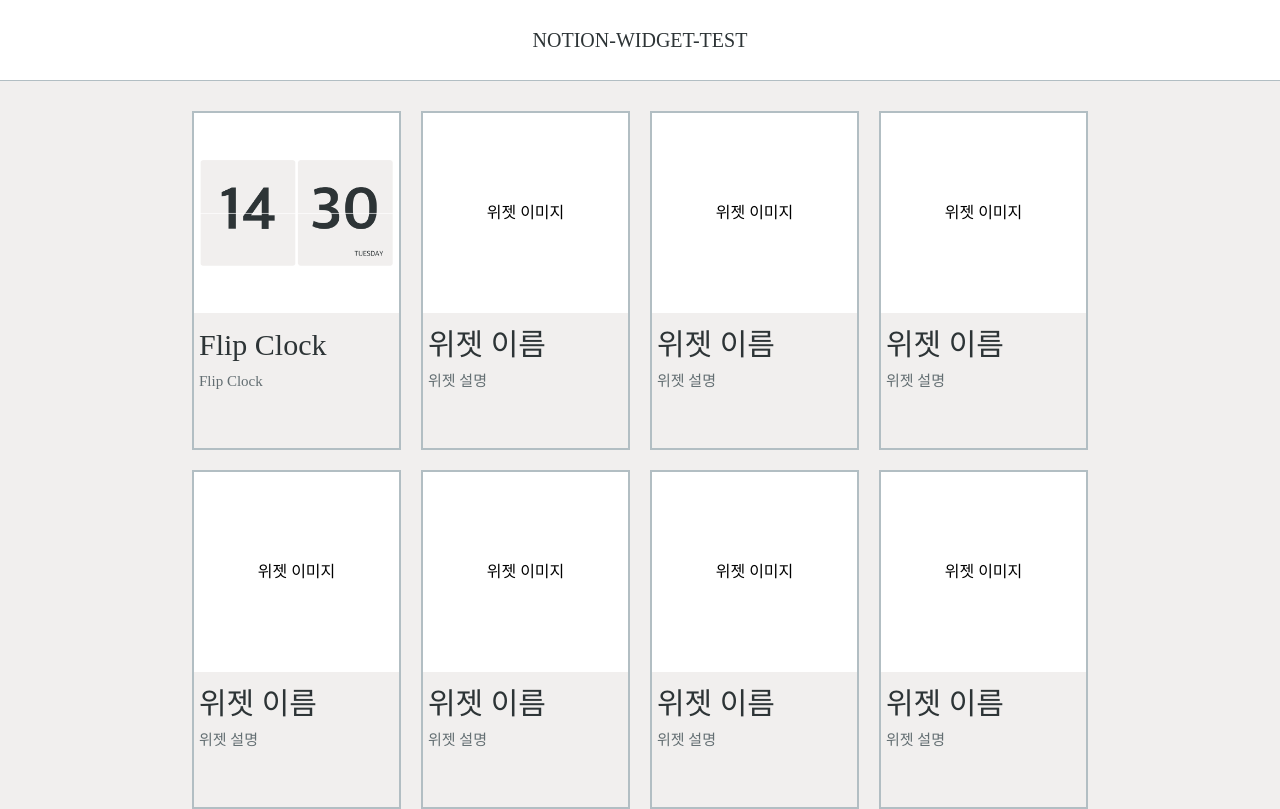
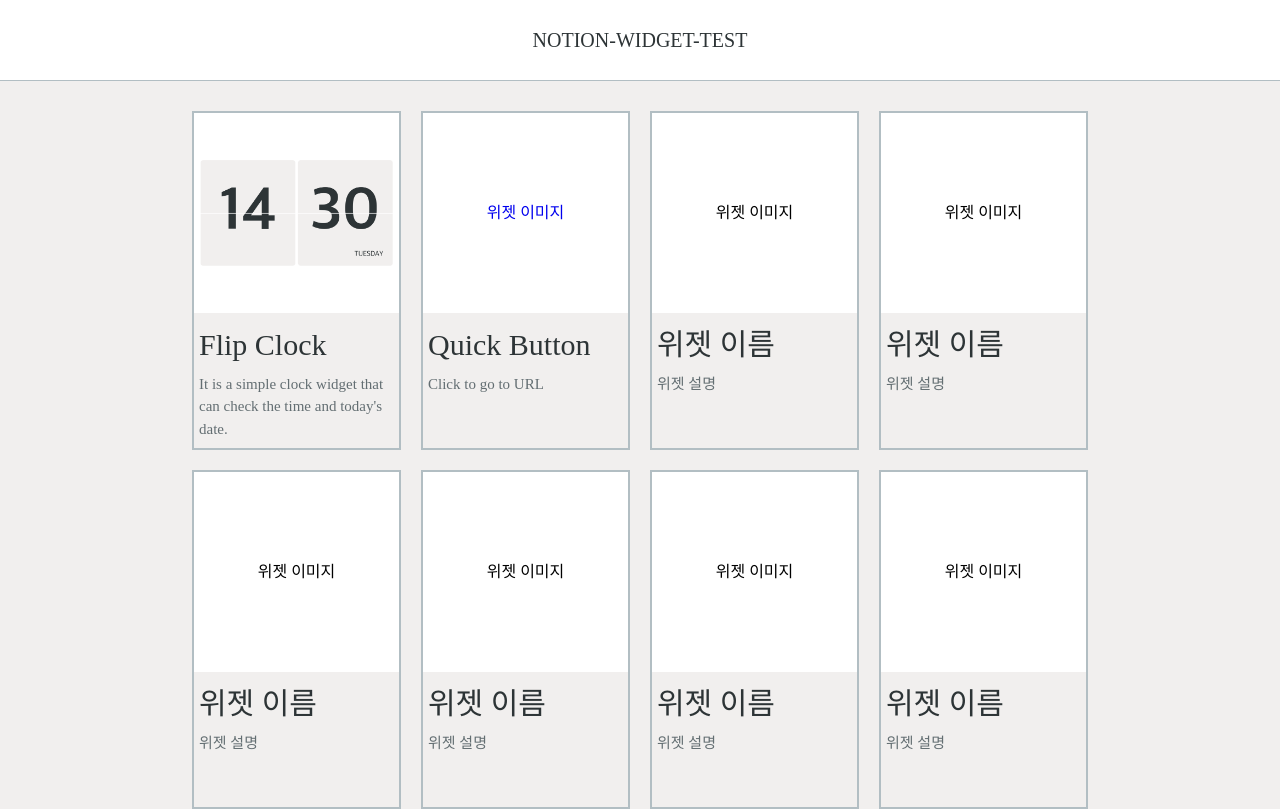
Before and after one commit to ohnas/notion-widget-test, a React (Create React App) app: page / in a window 1280 px wide. Built offline with nearby package versions, Linux system fonts and the light colour scheme.

Commit message:
creat QuickButton

```diff
--- a/src/App.js
+++ b/src/App.js
@@ -4,6 +4,7 @@ import Nav from "./components/Nav";
 import Home from "./pages/home/Home";
 import Widget from "./pages/widget/Widget";
 import EmbedFlipClock from "./components/FlipClock/EmbedFlipClock";
+import EmbedQuickButton from "./components/QuickButton/EmbedQuickButton";
 
 function App() {
   const location = useLocation();
@@ -24,6 +25,7 @@ function App() {
         <Route path="/" element={<Home />} ></Route>
         <Route path="/widget/:name" element={<Widget />} ></Route>
         <Route path="/embeds/flipclock" element={<EmbedFlipClock />} ></Route>
+        <Route path="/embeds/QuickButton" element={<EmbedQuickButton />} ></Route>
       </Routes>
     </>
   );
--- /dev/null
+++ b/src/components/QuickButton/EmbedQuickButton.js
@@ -0,0 +1,7 @@
+function EmbedQuickButton() {
+    return(
+        <div>hello</div>
+    );
+}
+
+export default EmbedQuickButton;
--- a/src/pages/home/Home.js
+++ b/src/pages/home/Home.js
@@ -13,18 +13,20 @@ function Home() {
                         </div>
                         <div className={styles.item_title}>
                             <span className={styles.title}>Flip Clock</span>
-                            <span className={styles.content}>Flip Clock</span>
+                            <span className={styles.content}>It is a simple clock widget that can check the time and today's date.</span>
                         </div>
                     </Link>
                 </div>
                 <div className={styles.item}>
-                    <div className={styles.item_img}>
-                        <span>위젯 이미지</span>
-                    </div>
-                    <div className={styles.item_title}>
-                        <span className={styles.title}>위젯 이름</span>
-                        <span className={styles.content}>위젯 설명</span>
-                    </div>
+                    <Link to={"/"}>
+                        <div className={styles.item_img}>
+                            <span>위젯 이미지</span>
+                        </div>
+                        <div className={styles.item_title}>
+                            <span className={styles.title}>Quick Button</span>
+                            <span className={styles.content}>Click to go to URL</span>
+                        </div>
+                    </Link>
                 </div>
                 <div className={styles.item}>
                     <div className={styles.item_img}>
--- a/src/pages/home/Home.module.css
+++ b/src/pages/home/Home.module.css
@@ -52,4 +52,5 @@
     margin-top: 10px;
     font-size: 15px;
     color: var(--sub-text-color);
+    line-height: 1.5;
 }
```
Also changed, not shown: src/components/QuickButton/EmbedQuickButton.module.css (added).
